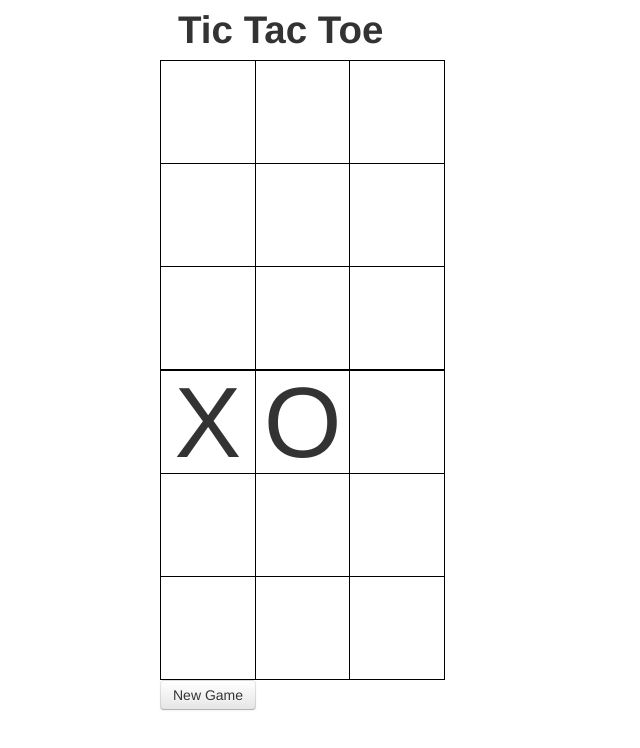
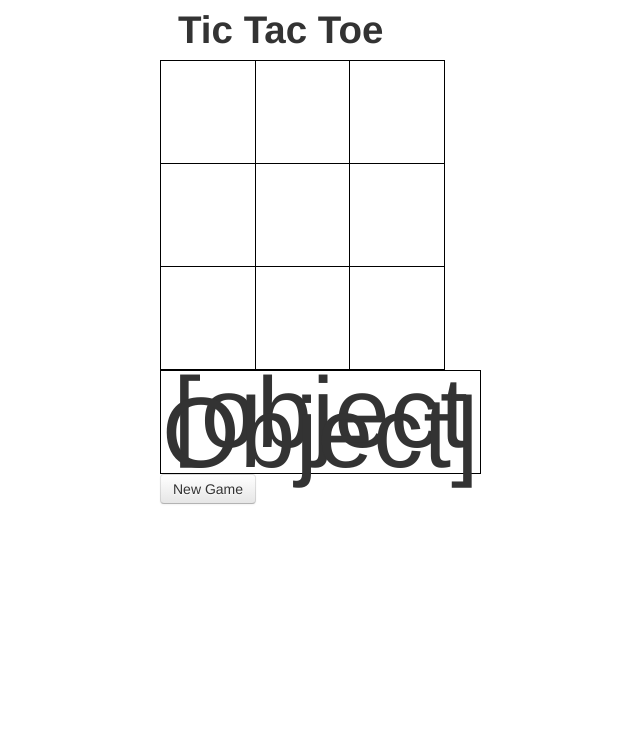
Before and after one commit to liztom/tictactoe, a plain HTML site: page index.html in a window 1280 px wide. Shown: the whole page, without its empty margins (86-726 px from the left). Drawn offline with Linux system fonts and the light colour scheme.

Commit message:
still broken

```diff
--- a/index.html
+++ b/index.html
@@ -24,31 +24,10 @@
                 </tr>
               </table>
 
-              <table id="board">
-                <tr>
-                  <td id="1">
-                    X
-                  </td>
-                  <td id="2">
-                    O
-                  </td>
-                  <td id="3">
-                  </td>
-                </tr>
-                <tr>
-                  <td id="4">
-                  </td>
-                  <td id="5">
-                  </td>
-                  <td id="6">
-                  </td>
-                </tr>
-                <tr>
-                  <td id="7">
-                  </td>
-                  <td id="8">
-                  </td>
-                  <td id="9">
+              <table id="new-board">
+                <tr id="new">
+                  <td id="new">
+                    <span></span>
                   </td>
                 </tr>
               </table>
--- a/js/scripts.js
+++ b/js/scripts.js
@@ -2,27 +2,40 @@ var Game = {
   create: function(player1, player2) {
    var game = Object.create(Game);
    game.initialize(player1, player2);
+   //var board = game.createBoard();
    return game;
   },
-  initialize: function(player1, player2) {
+  initialize: function(player1token, player2token) {
+    var player1 = Object.create(Player);
+    player1.initialize(player1token);
     this.player1 = player1;
+
+    var player2 = Object.create(Player);
+    player2.initialize(player2token);
     this.player2 = player2;
+
+    this.currentPlayer = 1;
+
+    this.board = this.createBoard();
   },
   createBoard: function() {
-    var board = Object.create(Board);
+    var board = Board.create(Board);
     return board;
   },
   createSpace: function() {
     var space = Object.create(Space);
     return space;
+  },
+  switchPlayer: function() {
+    if (this.currentPlayer === 1) {
+      this.currentPlayer = 2;
+    } else {
+      this.currentPlayer = 1;
+    }
   }
 }
 
 var Player = {
-  create: function() {
-    var player = Object.create(Player);
-    return player;
-  },
   initialize: function(playerToken) {
     this.playerToken = playerToken;
   }
@@ -37,46 +50,50 @@ var Space = {
   initialize: function(xCoordinate, yCoordinate) {
     this.xCoordinate = xCoordinate;
     this.yCoordinate = yCoordinate;
-  },
-  markBy: function(player) {
-    return this.markedBy = player;
-  },
+  }
 }
 
 var Board = {
-  indexOfObject: "",
+  player1: [],
+  player2: [],
+  spaces: [],
   create: function() {
     var board = Object.create(Board);
     board.initialize();
     return board;
   },
   initialize: function() {
-    this.spaces = [];
     for(var x = 1; x < 4; x++){
       for(var y = 1; y < 4; y++){
         this.spaces.push(Space.create(x, y));
       };
     };
   },
-  find: function(x, y, splicedObject) {
+  find: function(x, y) {
     var xSpaces = [];
     var ySpaces = [];
+    var splicedObject;
+    var playerTurn = Game.create();
 
-    for (var i = 0; i < this.spaces.length; i++){
+     for (var i = 0; i < this.spaces.length; i++){
       if (this.spaces[i].xCoordinate === x) {
         xSpaces.push(i);
       }
       if (this.spaces[i].yCoordinate === y) {
         ySpaces.push(i);
       }
-    };
+     };
 
     for(var i = 0; i < xSpaces.length; i++) {
       if(xSpaces[i] === ySpaces[0] ||
         xSpaces[i] === ySpaces[1] ||
         xSpaces[i] === ySpaces[2]) {
         splicedObject = this.spaces.splice(xSpaces[i], 1);
-
+        if (playerTurn.currentPlayer === 1) {
+          Board.player1.push(splicedObject[0]);
+        } else {
+          Board.player2.push(splicedObject[0]);
+        }
         return true;
       }
     };
@@ -84,17 +101,28 @@ var Board = {
   }
 }
 
-//indexOfObject = this.spaces[xSpaces[i]];
-
-
 $(document).ready(function(){
+  var currentGame = Game.create("X", "O");
+  //var currentBoard = currentGame.createBoard();
+  console.log(currentGame.board.spaces[1]);
   for(var i = 1; i < 4; i++) {
-  $("tr#one").append("<td id="+i+">" + "</td>");
+  $("tr#one").append("<td id=square"+i+">" + "</td>");
   };
   for(var i = 4; i < 7; i++) {
-  $("tr#two").append("<td id=i>" + "</td>");
+  $("tr#two").append("<td id=square"+i+">" + "</td>");
   };
   for(var i = 7; i < 10; i++) {
-  $("tr#three").append("<td id=i>" + "</td>");
+  $("tr#three").append("<td id=square"+i+">" + "</td>");
   };
+    $("td#square1").click(function() {
+      if (currentGame.currentPlayer === 1){
+        $("td#square1").text(currentGame.player1.playerToken);
+      } else {
+        $("td#square1").text(currentGame.player2.playerToken);
+      }
+      currentGame.switchPlayer();
+    });
+
+  $("td#new").data("word", {first: currentGame.board.spaces[1]});
+  $("span:first").text($("td#new").data("word").first);
 });
```
Also changed, not shown: spec/specs.js (+28 -18 lines).
